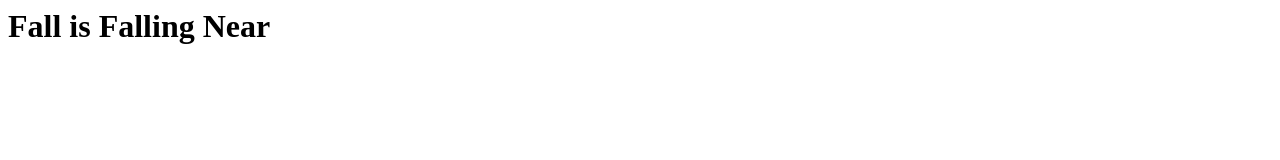
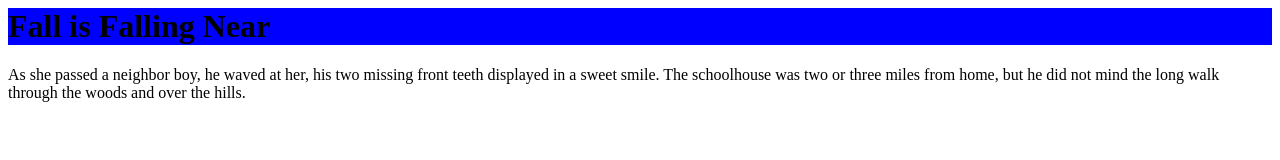
Before and after one commit to christopherraydill/Fall, a plain HTML site: page index.html in a window 1280 px wide. Drawn offline with Linux system fonts and the light colour scheme.

Commit message:
"added a paragraph and style sheet"

```diff
--- a/index.html
+++ b/index.html
@@ -1 +1,6 @@
+<head>
+  <link rel="stylesheet" type="text/css" href="style.css">
+</head>
+
 <h1>Fall is Falling Near </h1>
+<p>As she passed a neighbor boy, he waved at her, his two missing front teeth displayed in a sweet smile. The schoolhouse was two or three miles from home, but he did not mind the long walk through the woods and over the hills.</p>
```
